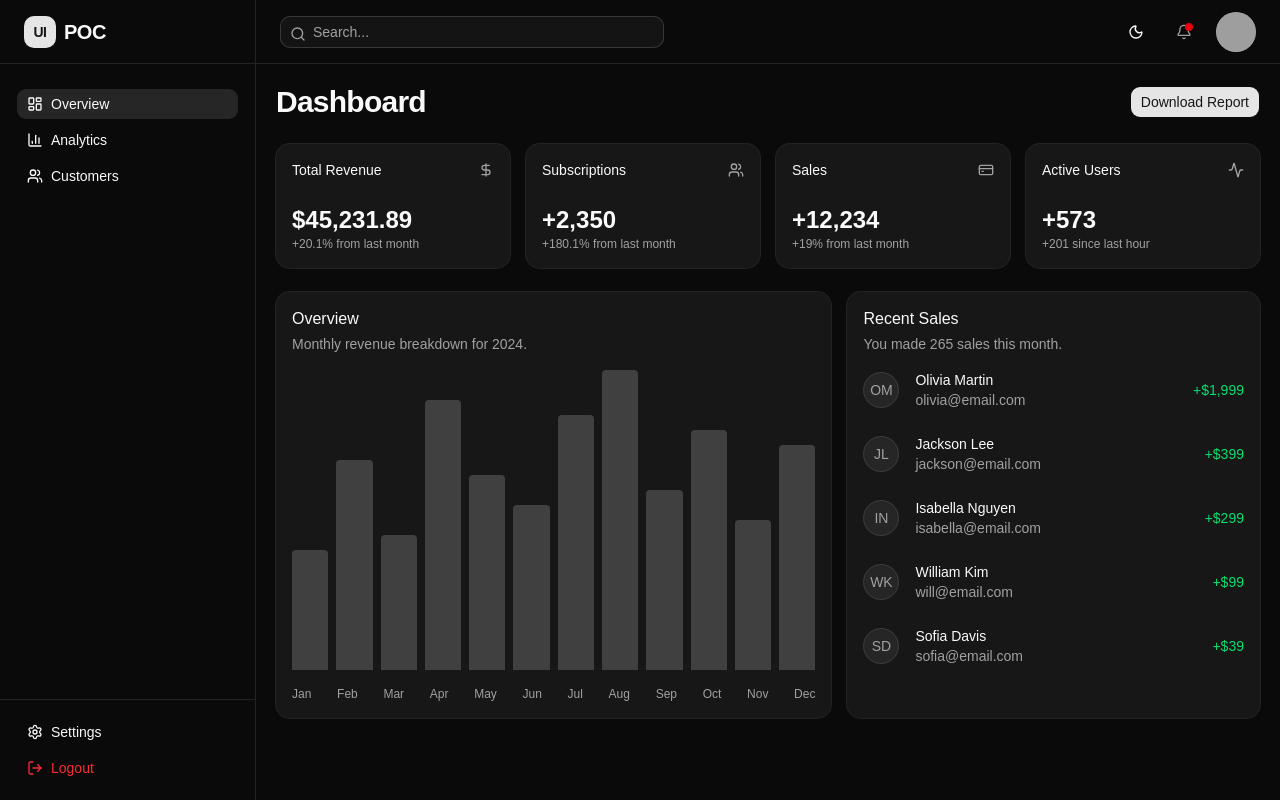
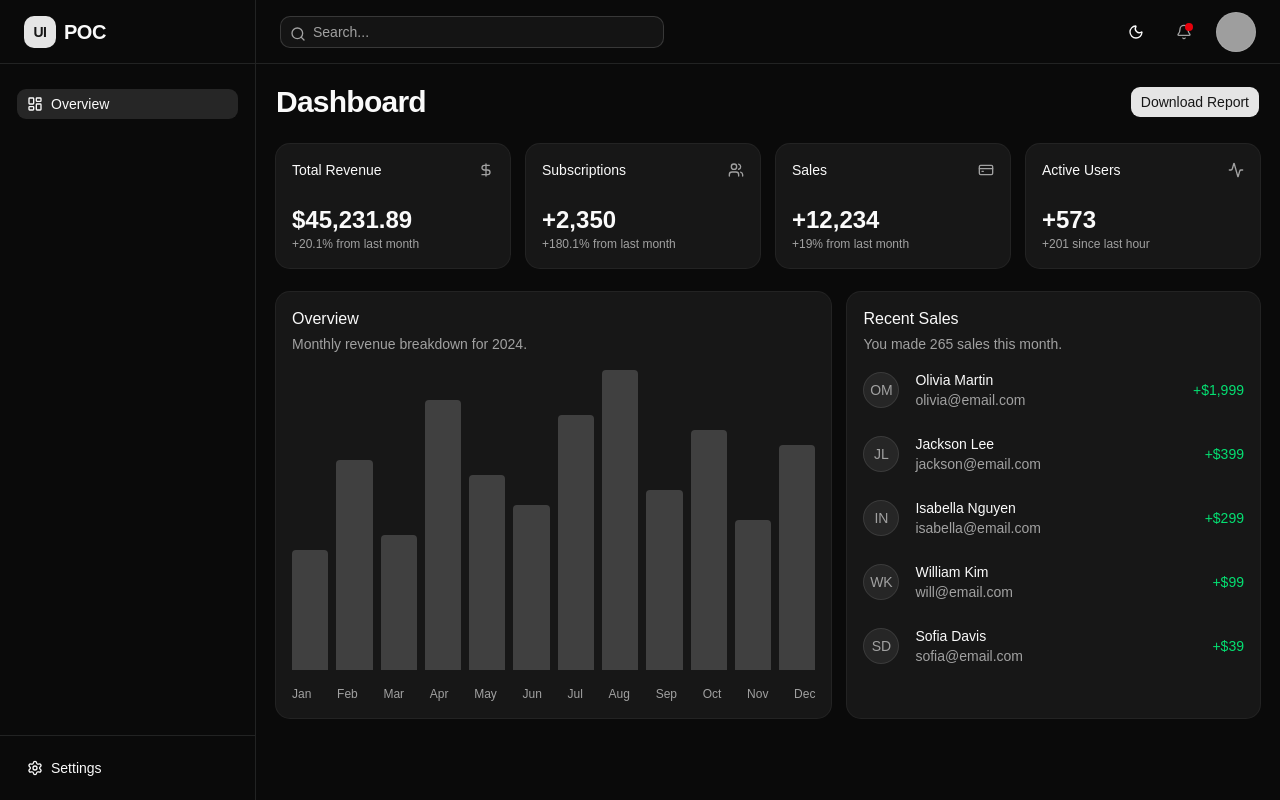
Before and after one commit to KishanthDev/tanstack-poc, a React (Vite) app: page /dashboard in a window 1280 px wide. Built offline with nearby package versions, Linux system fonts and the light colour scheme; sample sign-in values are in the browser's storage; grey boxes are pictures that could not be loaded.

Commit message:
logout in nav

```diff
--- a/src/components/layout/Navbar.tsx
+++ b/src/components/layout/Navbar.tsx
@@ -1,7 +1,7 @@
 "use client";
 
 import React from "react";
-import { Search, Bell, Menu, Sun, Moon } from "lucide-react";
+import { Search, Bell, Menu, Sun, Moon, User, LogOut } from "lucide-react";
 import { Input } from "@/components/ui/input";
 import { Button } from "@/components/ui/button";
 import { Avatar, AvatarFallback, AvatarImage } from "@/components/ui/avatar";
@@ -12,11 +12,20 @@ import {
     DropdownMenu,
     DropdownMenuContent,
     DropdownMenuItem,
+    DropdownMenuLabel,
+    DropdownMenuSeparator,
     DropdownMenuTrigger,
 } from "@/components/ui/dropdown-menu";
+import { useNavigate } from "react-router-dom";
 
 export default function Navbar() {
     const { setTheme } = useTheme();
+    const navigate = useNavigate();
+
+    const handleLogout = () => {
+        localStorage.removeItem("isLoggedIn");
+        navigate("/");
+    };
 
     return (
         <header className="flex h-16 w-full items-center gap-4 border-b bg-background px-4 md:px-6 sticky top-0 z-40">
@@ -74,10 +83,27 @@ export default function Navbar() {
                         <Bell className="h-5 w-5 text-muted-foreground" />
                         <span className="absolute top-1.5 right-1.5 h-2 w-2 rounded-full bg-red-600" />
                     </Button>
-                    <Avatar className="h-8 w-8 sm:h-10 sm:w-10">
-                        <AvatarImage src="https://github.com/shadcn.png" alt="@shadcn" />
-                        <AvatarFallback>CN</AvatarFallback>
-                    </Avatar>
+                    <DropdownMenu>
+                        <DropdownMenuTrigger asChild>
+                            <Avatar className="h-8 w-8 sm:h-10 sm:w-10 cursor-pointer">
+                                <AvatarImage src="https://github.com/shadcn.png" alt="@shadcn" />
+                                <AvatarFallback>CN</AvatarFallback>
+                            </Avatar>
+                        </DropdownMenuTrigger>
+                        <DropdownMenuContent align="end">
+                            <DropdownMenuLabel>My Account</DropdownMenuLabel>
+                            <DropdownMenuSeparator />
+                            <DropdownMenuItem className="cursor-pointer">
+                                <User className="mr-2 h-4 w-4" />
+                                <span>Profile</span>
+                            </DropdownMenuItem>
+                            <DropdownMenuSeparator />
+                            <DropdownMenuItem className="cursor-pointer" onClick={handleLogout}>
+                                <LogOut className="mr-2 h-4 w-4" />
+                                <span>Logout</span>
+                            </DropdownMenuItem>
+                        </DropdownMenuContent>
+                    </DropdownMenu>
                 </div>
             </div>
         </header>
--- a/src/components/layout/Sidebar.tsx
+++ b/src/components/layout/Sidebar.tsx
@@ -1,14 +1,10 @@
 "use client";
 
 import {
-    BarChart3,
     LayoutDashboard,
-    LogOut,
     Settings,
-    Users,
 } from "lucide-react";
 import { Button } from "@/components/ui/button";
-import React from "react";
 import { useNavigate } from "react-router-dom";
 
 export default function Sidebar() {
@@ -34,14 +30,6 @@ export default function Sidebar() {
                         <LayoutDashboard className="h-4 w-4" />
                         Overview
                     </Button>
-                    <Button variant="ghost" className="justify-start gap-2">
-                        <BarChart3 className="h-4 w-4" />
-                        Analytics
-                    </Button>
-                    <Button variant="ghost" className="justify-start gap-2">
-                        <Users className="h-4 w-4" />
-                        Customers
-                    </Button>
                 </nav>
             </div>
             <nav className="mt-auto flex flex-col gap-1 p-4 border-t">
@@ -49,14 +37,6 @@ export default function Sidebar() {
                     <Settings className="h-4 w-4" />
                     Settings
                 </Button>
-                <Button
-                    variant="ghost"
-                    className="w-full justify-start gap-2 text-red-500 hover:text-red-500 hover:bg-red-500/10 dark:hover:bg-red-500/10"
-                    onClick={handleLogout}
-                >
-                    <LogOut className="h-4 w-4" />
-                    Logout
-                </Button>
             </nav>
         </aside>
     );
```
